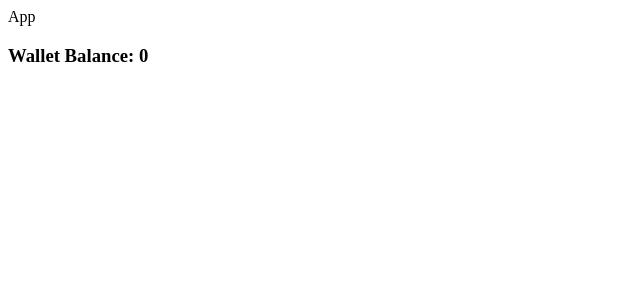
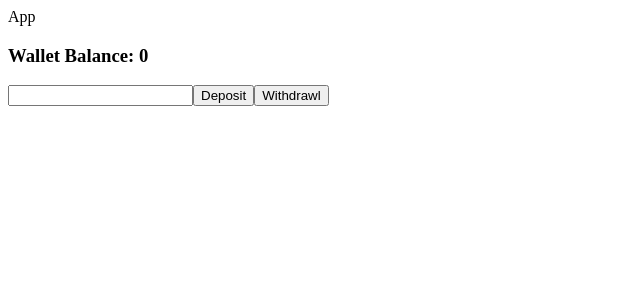
Before and after one commit to sumitjoshi97/loot-check, a React (Create React App) app: page / in a window 1280 px wide. Shown: the top 300 px of the page, without its empty margins (0-640 px from the left). Built offline with nearby package versions, Linux system fonts and the light colour scheme.

Commit message:
buttons added for deposit and withdrawl

```diff
--- a/src/components/Wallet.jsx
+++ b/src/components/Wallet.jsx
@@ -1,11 +1,34 @@
 import React, { Component } from 'react'
 import { connect } from 'react-redux'
+import { deposit, withdraw } from '../actions/balance'
 
 export class Wallet extends Component {
+  state = {
+    balance: 0
+  }
+
+  updateBalance = e => {
+    this.setState({
+      balance: parseInt(e.target.value, 10)
+    })
+  }
   render() {
     return (
       <div>
         <h3 className="balance">Wallet Balance: {this.props.balance}</h3>
+        <input className="input-wallet" onChange={this.updateBalance} />
+        <button
+          className="btn-deposit"
+          onClick={() => this.props.deposit(this.state.balance)}
+        >
+          Deposit
+        </button>
+        <button
+          className="btn-withdraw"
+          onClick={() => this.props.withdraw(this.state.balance)}
+        >
+          Withdrawl
+        </button>
       </div>
     )
   }
@@ -15,4 +38,7 @@ const mapStateToProps = state => ({
   balance: state.balance
 })
 
-export default connect(mapStateToProps)(Wallet)
+export default connect(
+  mapStateToProps,
+  { deposit, withdraw }
+)(Wallet)
```
